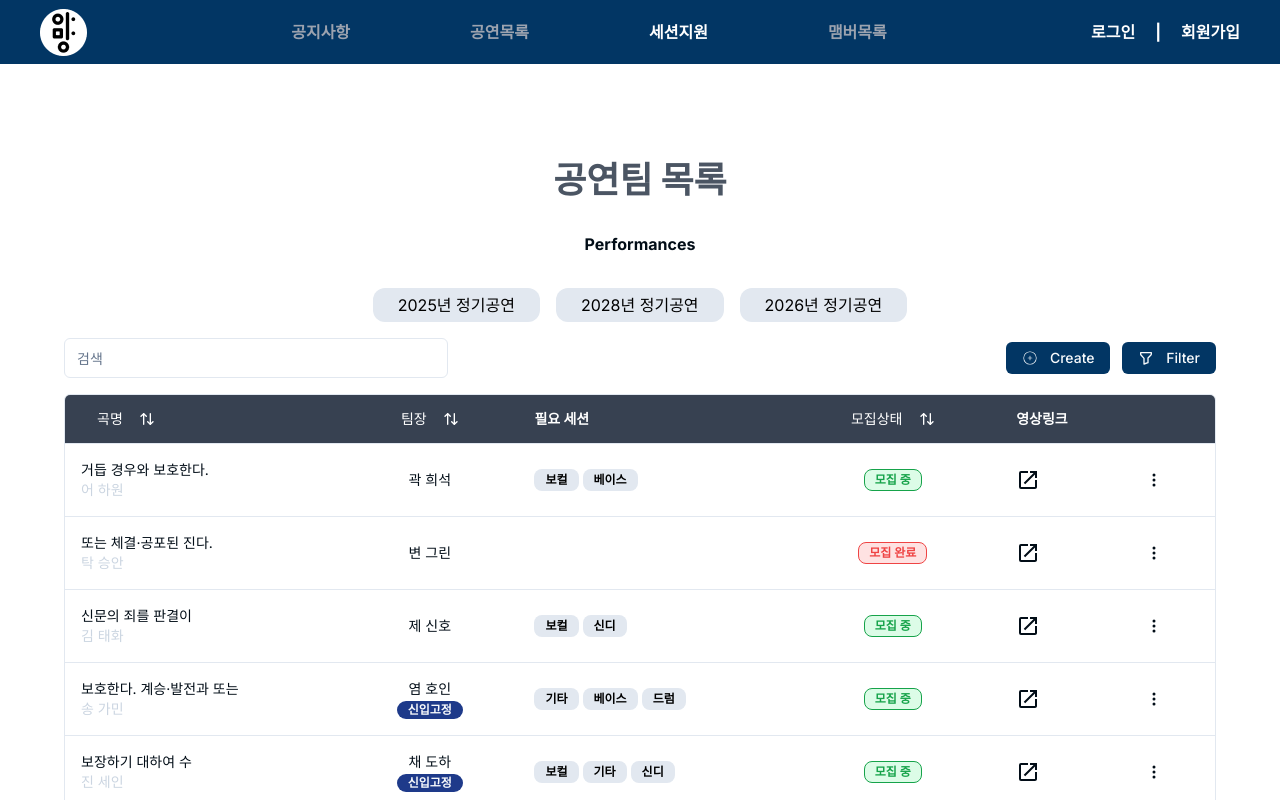
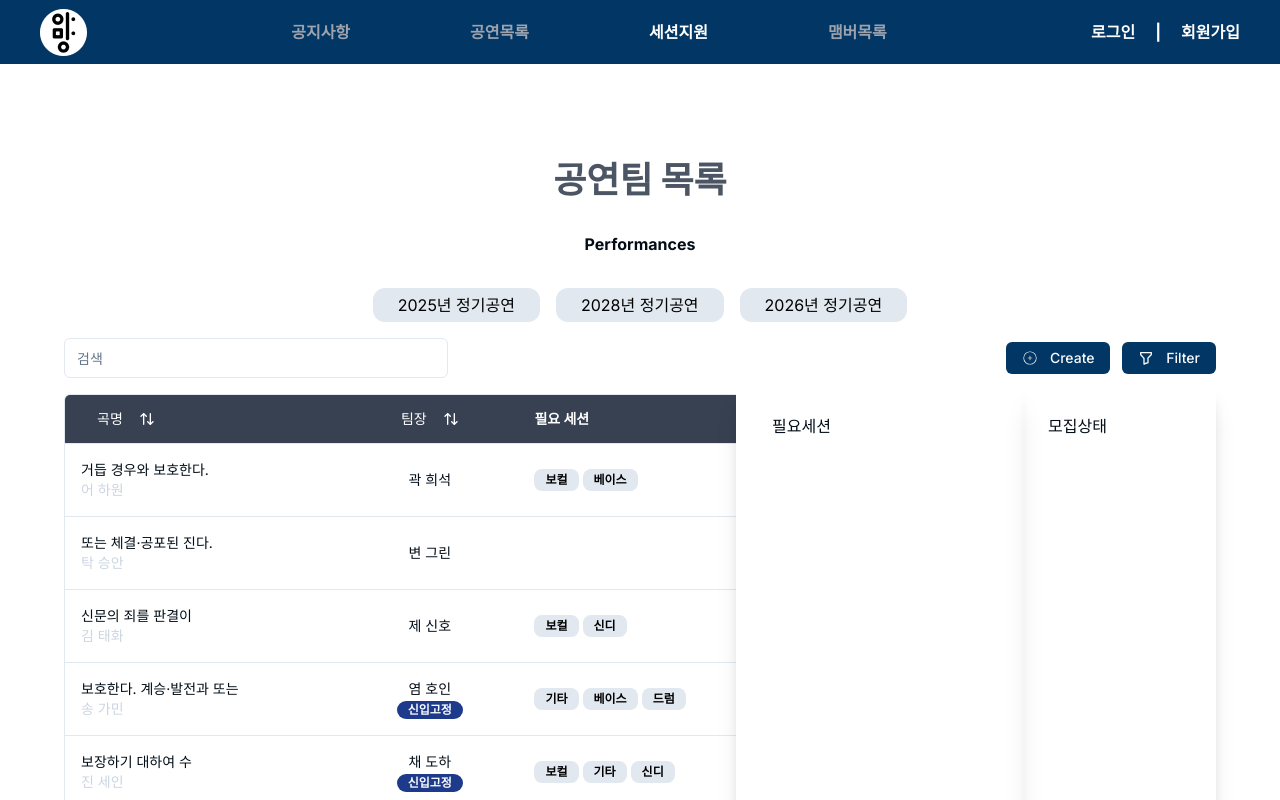
Before and after one commit to skku-amang/main, a Next.js app: page /teams in a window 1280 px wide. Both pictures are taken after a click on the button "Filter". Shown: the top 800 px of the page. Built offline with nearby package versions, Linux system fonts and the light colour scheme; no server answers.

Commit message:
chore: filter toggle ui add

```diff
--- a/components/TeamListTable/data-table.tsx
+++ b/components/TeamListTable/data-table.tsx
@@ -27,11 +27,14 @@ import {
   TableRow
 } from '../ui/table'
 import { TeamColumn } from './columns'
+import { Checkbox } from '@radix-ui/react-checkbox'
+import { Check } from 'lucide-react'
 
 interface DataTableProps<TValue> {
   columns: ColumnDef<TeamColumn, TValue>[]
   data: TeamColumn[]
 }
+
 
 export function TeamListDataTable<TValue>({
   columns,
@@ -55,6 +58,9 @@ export function TeamListDataTable<TValue>({
     }
   })
 
+  const [filter, setfilter] = useState(false);
+  const openfilter = () => setfilter(!filter);
+
   return (
     <div>
       <div className="flex items-center justify-between py-4">
@@ -69,18 +75,35 @@ export function TeamListDataTable<TValue>({
           className="max-w-sm"
         />
 
-        <div className="flex gap-3">
+        <div className="flex relative gap-3">
           <Button asChild className="h-8 rounded-md py-1">
             <Link href="teams/create">
               <CiCirclePlus size={22} />
               &nbsp;Create
             </Link>
           </Button>
-          <Button className="h-8 rounded-md py-1">
+          <Button className="h-8 rounded-md py-1" onClick={openfilter}>
             <TbFilter size={22} />
             &nbsp;Filter
           </Button>
-        </div>
+          {filter && (
+          <div className='flex absolute right-0 top-11 w-[30rem] h-[27rem] shadow-lg z-50 bg-white'>
+
+            {/* 좌측 박스, 필요세션 (모두, 보컬12, 기타123, 신디12, 베이스, 드럼, 현악기, 관악기) */}
+            <div className='relative flex-col w-[18rem] h-full shadow-xl'>
+              <div className='absolute left-9 top-7'>필요세션</div>
+            </div>
+
+            {/* 우측 박스, 모집상태 (모두, active, inactive) */}
+            <div className='relative w-[12rem] h-full shadow-xl '>
+              <div className='absolute  left-6 top-7'>모집상태</div>
+            </div>
+          </div>
+          )
+          }
+          </div>
+
+
       </div>
       <div className="overflow-hidden rounded-md border">
         <Table>
```
